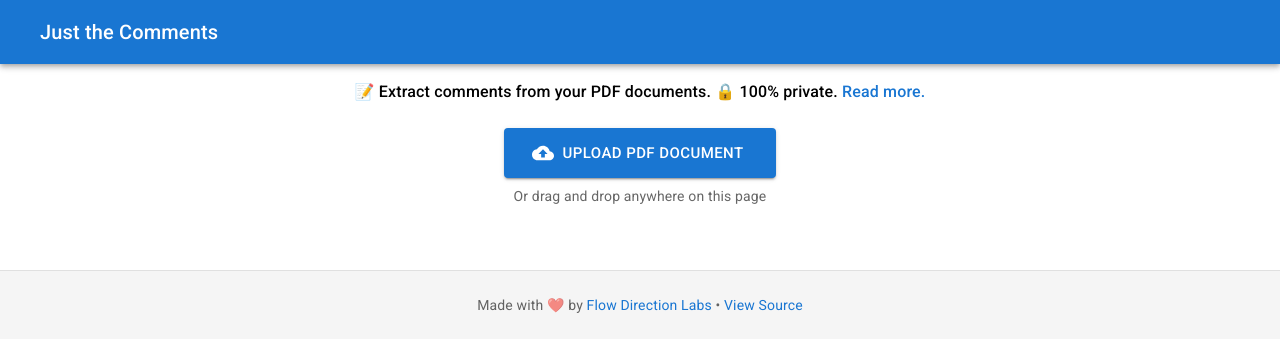
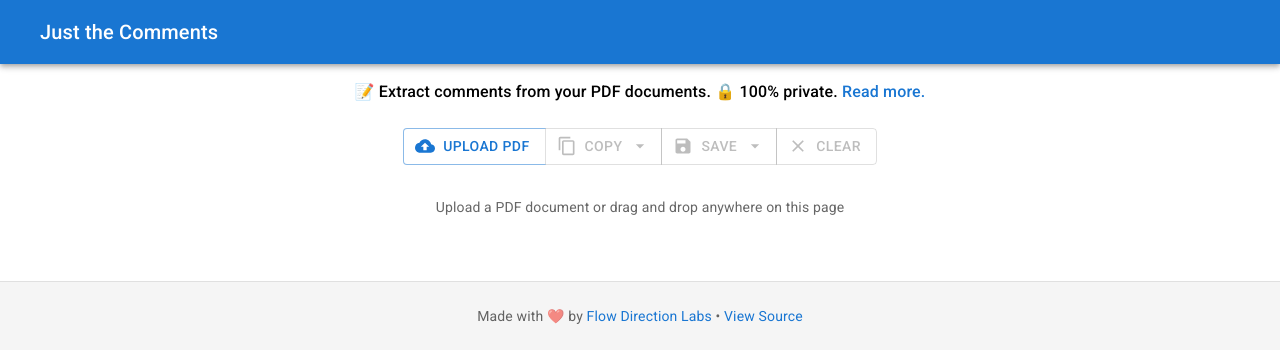
Before and after one commit to drheinheimer/just-the-comments, a React (Vite) app: page / in a window 1280 px wide. Shown: the top 362 px of the page. Built offline with nearby package versions, Linux system fonts and the light colour scheme; some icons are missing; a web font is replaced by a local one.

Commit message:
streamline buttons

```diff
--- a/src/App.tsx
+++ b/src/App.tsx
@@ -588,51 +588,70 @@ function App() {
           </Box>
         </Typography>
 
+        {/* Always-visible Toolbar */}
+        <Box sx={{ mt: 3, display: 'flex', justifyContent: 'center', alignItems: 'center', gap: 2, flexWrap: 'wrap' }}>
+
+
+          {/* Export/Copy buttons - always visible */}
+          <ButtonGroup>
+
+          {/* File management */}
+          <Button
+            startIcon={<CloudUploadIcon />}
+            onClick={handleClick}
+          >
+            Upload PDF
+          </Button>
+            <CopyButton
+              onCopyText={copyToClipboard}
+              onCopyCSV={copyCSVToClipboard}
+              disabled={comments.length === 0 || Object.values(columnVisibility).every(visible => !visible)}
+            />
+            <SaveButton
+              onSaveCSV={saveCSV}
+              onSaveTXT={saveTXT}
+              disabled={comments.length === 0 || Object.values(columnVisibility).every(visible => !visible)}
+            />
+            <Button
+              color='error'
+              startIcon={<ClearIcon />}
+              onClick={resetDocument}
+              disabled={!file && comments.length === 0}
+            >
+              Clear
+            </Button>
+          </ButtonGroup>
+        </Box>
+
         {loading ? (
-          /* Loading State - replaces everything below */
-          <Box sx={{ mt: 6, textAlign: 'center' }}>
+          /* Loading State - only affects content area below toolbar */
+          <Box sx={{ mt: 4, textAlign: 'center' }}>
             <Typography variant="body1" color="textSecondary">
               Extracting comments from {file?.name}
             </Typography>
           </Box>
         ) : (
           <>
-            {/* Upload Button */}
-            <Box sx={{ mt: 3, textAlign: 'center' }}>
-              <Button
-                variant={comments.length > 0 ? "outlined" : "contained"}
+            {/* Content Area - Upload UI OR Table */}
+            {!file && comments.length === 0 ? (
+              /* Initial Upload UI */
+              <Box sx={{ mt: 4, textAlign: 'center' }}>
+                {/* <Button
+                  variant="contained"
                   size="large"
                   startIcon={<CloudUploadIcon />}
                   onClick={handleClick}
-                sx={{ px: 4, py: 1.5 }}
+                  sx={{ px: 4, py: 2 }}
                 >
                   Upload PDF Document
-              </Button>
-
-              {/* Show filename and unload button when file is loaded */}
-              {file ? (
-                <Box sx={{ mt: 2, display: 'flex', alignItems: 'center', justifyContent: 'center', gap: 1 }}>
-                  <Typography variant="body1" color="textPrimary">
-                    Selected: {file.name}
+                </Button> */}
+                <Typography variant="body2" color="textSecondary" sx={{ mt: 2 }}>
+                  Upload a PDF document or drag and drop anywhere on this page
                 </Typography>
-                  <Button
-                    variant="outlined"
-                    size="small"
-                    startIcon={<CloseIcon />}
-                    onClick={unloadFile}
-                    sx={{ px: 1.5, py: 0.5 }}
-                    color="error"
-                  >
-                    Unload
-                  </Button>
               </Box>
             ) : (
-                <Typography variant="body2" color="textSecondary" sx={{ mt: 1 }}>
-                  Or drag and drop anywhere on this page
-                </Typography>
-              )}
-            </Box>
-
+              /* Results/Table Area */
+              <>
                 {/* Error Display */}
                 {error && (
                   <Box sx={{ mt: 3, p: 2, bgcolor: 'error.light', borderRadius: 1 }}>
@@ -649,33 +668,12 @@ function App() {
                         {selectedRows.length > 0
                             ? ` (${selectedRows.length} selected)`
                             : ''
-                      }
+                          } in {fileName}
                       </Typography>
-                  <Box sx={{ display: 'flex', alignItems: 'center', gap: 2 }}>
                       <ColumnSelector
                         columnVisibility={columnVisibility}
                         setColumnVisibility={setColumnVisibility}
                       />
-                    <ButtonGroup variant="outlined">
-                    <CopyButton
-                      onCopyText={copyToClipboard}
-                      onCopyCSV={copyCSVToClipboard}
-                      disabled={Object.values(columnVisibility).every(visible => !visible)}
-                    />
-                    <SaveButton
-                      onSaveCSV={saveCSV}
-                      onSaveTXT={saveTXT}
-                      disabled={Object.values(columnVisibility).every(visible => !visible)}
-                    />
-                    <Button
-                      startIcon={<ClearIcon />}
-                      onClick={resetDocument}
-                      disabled={!file && comments.length === 0}
-                    >
-                      Reset
-                    </Button>
-                    </ButtonGroup>
-                  </Box>
                     </Box>
                     <CommentsTable
                       comments={comments}
@@ -685,6 +683,8 @@ function App() {
                       setColumnVisibility={setColumnVisibility}
                     />
                   </Box>
+                )}
+              </>
             )}
 
             {/* Full-screen drag overlay */}
```
Lines whose indentation alone changed are shown as unchanged.
